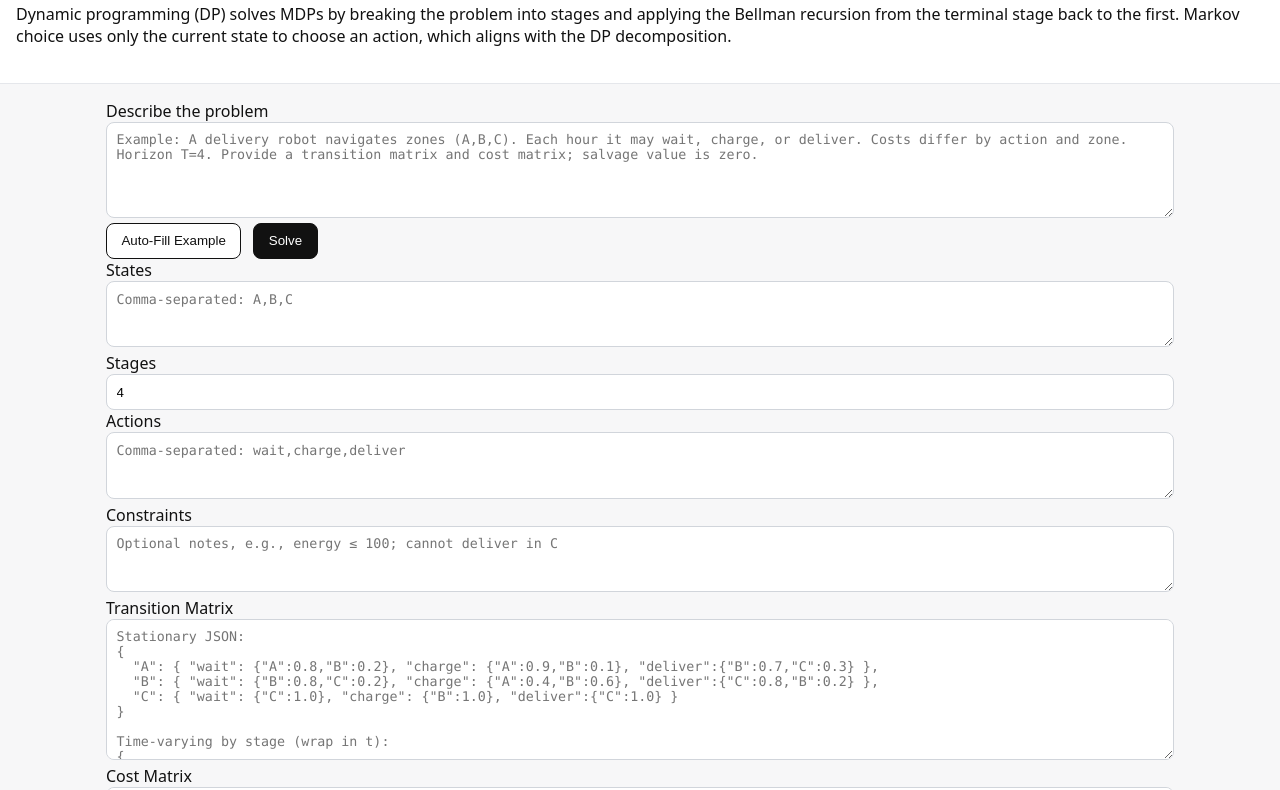
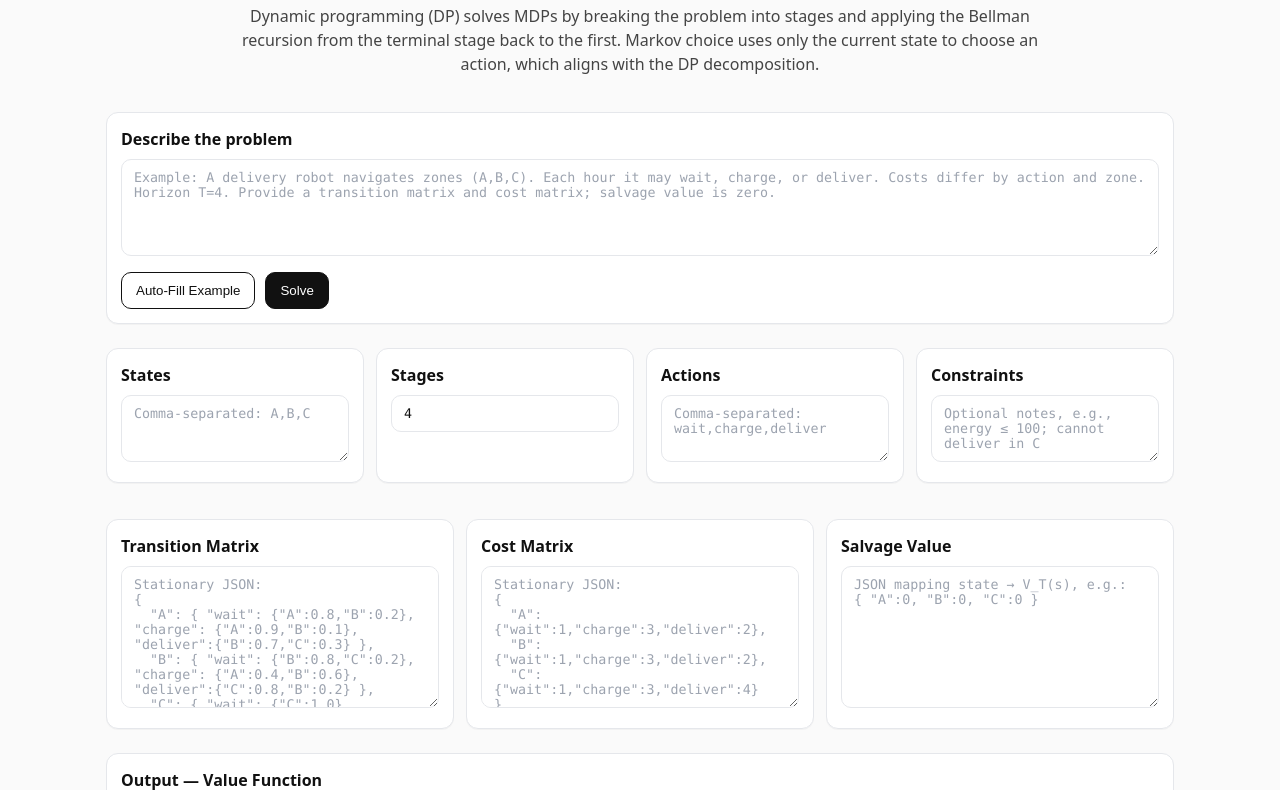
Before and after one commit to robert-z-lehr/MDP-Tool, a website: page index.html in a window 1280 px wide. Shown: the part 242-1032 px from the top of the page. Drawn offline with Linux system fonts and the light colour scheme.

Commit message:
Update styles.css

```diff
--- a/styles.css
+++ b/styles.css
@@ -1,17 +1,101 @@
+:root{
+  --bg:#fafafa;
+  --card:#ffffff;
+  --ink:#111;
+  --ink-2:#444;
+  --muted:#6b7280;
+  --line:#e5e7eb;
+  --ring:#111;
+  --mono: ui-monospace, SFMono-Regular, Menlo, Monaco, Consolas, "Liberation Mono", monospace;
+  --sans: system-ui, -apple-system, Segoe UI, Roboto, Helvetica, Arial, sans-serif;
+}
+
 *{box-sizing:border-box}
-body{font-family:system-ui,-apple-system,Segoe UI,Roboto,Helvetica,Arial,sans-serif;margin:0;background:#f7f7f8;color:#111}
-header{padding:1.2rem 1rem;background:#fff;border-bottom:1px solid #e5e7eb}
-h1{margin:0 0 .25rem 0;font-size:1.6rem}
-main{max-width:1100px;margin:0 auto;padding:1rem}
-textarea,input{width:100%;padding:.6rem;border:1px solid #d1d5db;border-radius:.5rem;background:#fff}
-textarea{font-family:ui-monospace,SFMono-Regular,Menlo,Monaco,Consolas,monospace}
-button{padding:.6rem .9rem;border:1px solid #111;border-radius:.5rem;background:#111;color:#fff;cursor:pointer}
-button.ghost{background:#fff;color:#111}
-button+button{margin-left:.5rem}
-.card{background:#fff;border:1px solid #e5e7eb;border-radius:.8rem;padding:1rem;margin-bottom:1rem;box-shadow:0 1px 0 rgba(0,0,0,.02)}
-.row{display:flex;gap:1rem;align-items:center;margin:.6rem 0}
-.grid-2{display:grid;grid-template-columns:1fr 1fr;gap:1rem}
-details{margin:.6rem 0}
-summary{font-weight:600;cursor:pointer}
-pre{background:#0b1020;color:#cde3ff;padding:.8rem;border-radius:.5rem;overflow:auto}
-footer{padding:1rem;text-align:center;color:#6b7280}
+html,body{margin:0;padding:0}
+body{font-family:var(--sans);background:var(--bg);color:var(--ink);line-height:1.5}
+
+header{max-width:900px;margin:32px auto 12px auto;padding:0 16px;text-align:center}
+header h1{margin:0 0 8px 0;font-size:1.8rem;letter-spacing:.2px}
+header h2{margin:14px 0 6px 0;font-size:1.1rem}
+header .lede{margin:0 auto 8px auto;max-width:820px;color:var(--ink-2)}
+.centered{text-align:center}
+
+main{max-width:1100px;margin:0 auto;padding:12px 16px 28px 16px}
+
+.panel{
+  background:var(--card);
+  border:1px solid var(--line);
+  border-radius:12px;
+  padding:14px;
+  margin:12px 0;
+  box-shadow:0 1px 0 rgba(0,0,0,.03);
+}
+
+.panel-title{
+  display:block;
+  font-weight:600;
+  margin-bottom:8px;
+}
+
+textarea, input[type="number"], input[type="text"]{
+  width:100%;
+  padding:10px 12px;
+  border:1px solid var(--line);
+  border-radius:10px;
+  background:#fff;
+  color:var(--ink);
+  font-family:var(--mono);
+  outline:none;
+}
+
+textarea::placeholder{color:#9ca3af}
+input::placeholder{color:#9ca3af}
+
+.actions-row{
+  display:flex;
+  gap:10px;
+  margin-top:10px;
+}
+
+button{
+  padding:10px 14px;
+  border:1px solid var(--ring);
+  background:var(--ink);
+  color:#fff;
+  border-radius:10px;
+  cursor:pointer;
+}
+button.ghost{
+  background:#fff;
+  color:var(--ink);
+}
+
+.grid{
+  display:grid;
+  gap:12px;
+  margin:12px 0;
+}
+
+.grid-4{ grid-template-columns: repeat(4, 1fr); }
+.grid-3{ grid-template-columns: repeat(3, 1fr); }
+
+@media (max-width: 980px){
+  .grid-4{ grid-template-columns: repeat(2, 1fr); }
+  .grid-3{ grid-template-columns: 1fr; }
+}
+
+.output{
+  background:#0b1020;
+  color:#cde3ff;
+  border-radius:10px;
+  padding:12px;
+  overflow:auto;
+  min-height:120px;
+  font-family:var(--mono);
+}
+
+footer{
+  text-align:center;
+  color:var(--muted);
+  padding:18px 0 36px 0;
+}
```
